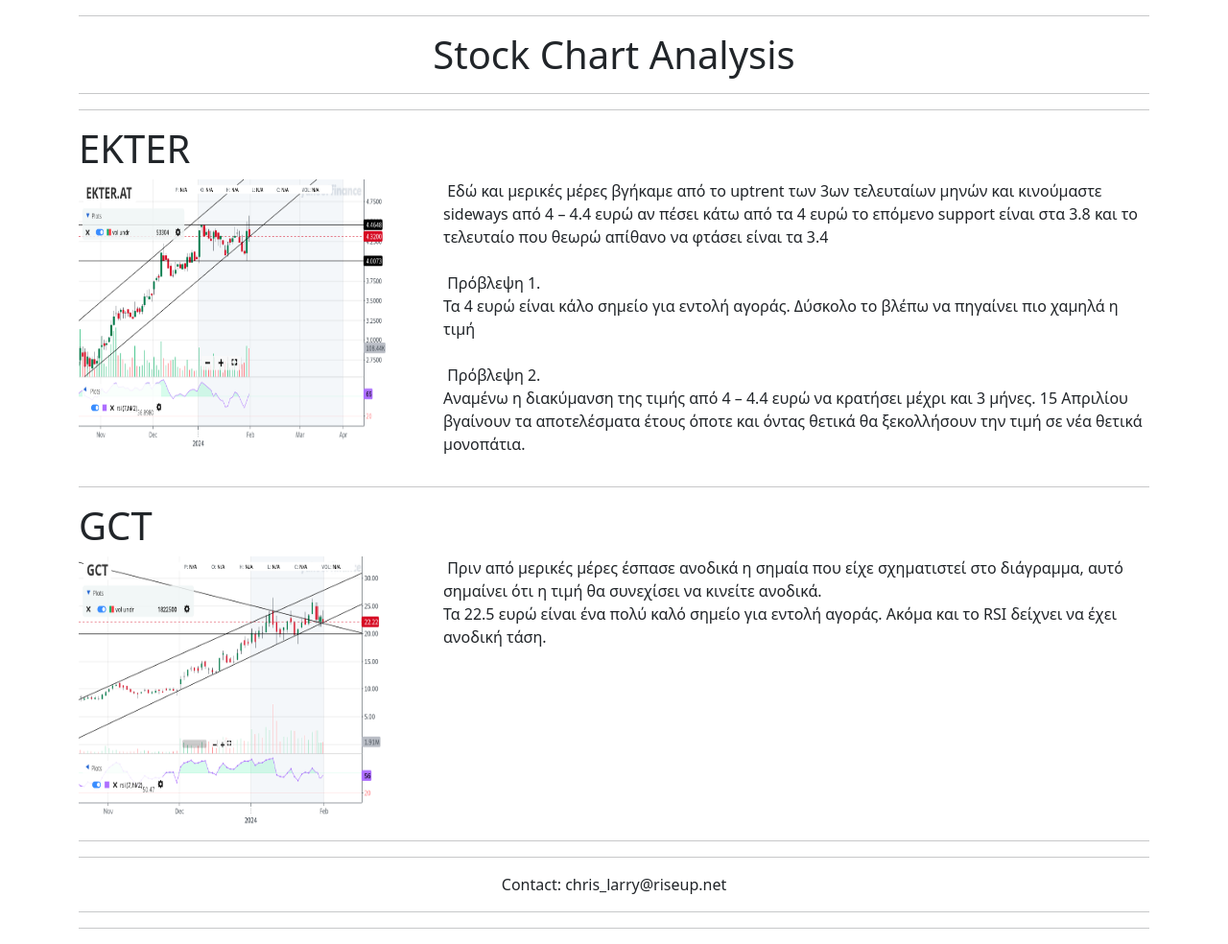
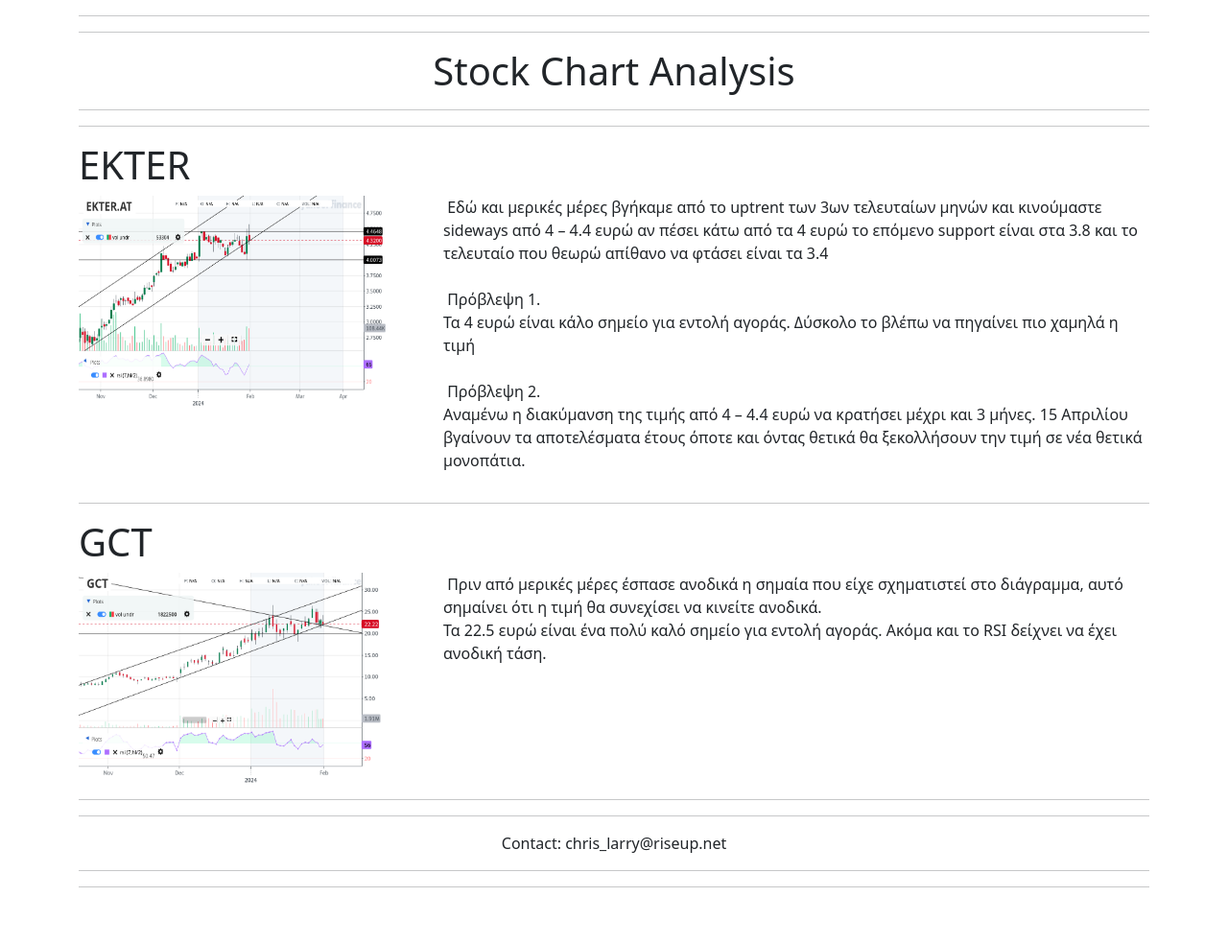
Before and after one commit to chrislarry/chrislarry.github.io, a plain HTML site: page index.html in a window 1280 px wide. Shown: the whole page at 96% size. After the commit the page ends 941 px from the top, so only its background shows below. Drawn offline with nearby package versions, Linux system fonts and the light colour scheme.

Commit message:
Add files via upload

```diff
--- a/index.html
+++ b/index.html
@@ -10,7 +10,7 @@
 
 
 <div class="container">
-<hr>
+<hr><hr>
 <h1><center>Stock Chart Analysis</center></h1>
 <hr><hr>
 
@@ -18,7 +18,7 @@
     <div class="row">
         <div class="col-md-4">
             <div class="imgAbt">
-                <img width="320" height="280" src="images/ekter.png" />
+                <img width="320" height="220" src="images/ekter.png" />
             </div>
         </div>
         <div class="col-md-8">
@@ -36,7 +36,7 @@
     <div class="row">
         <div class="col-md-4">
             <div class="imgAbt">
-                <img width="320" height="280" src="images/gct.png" />
+                <img width="320" height="220" src="images/gct.png" />
             </div>
         </div>
         <div class="col-md-8">
```
